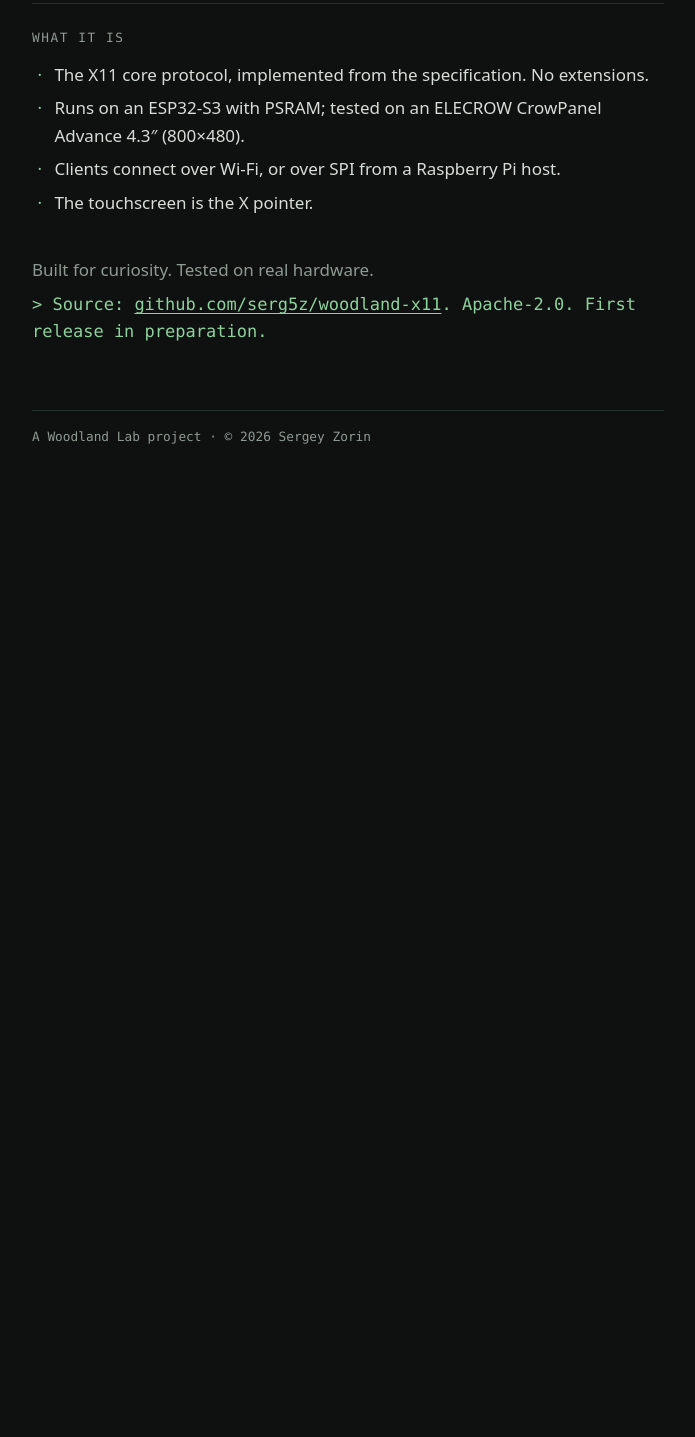
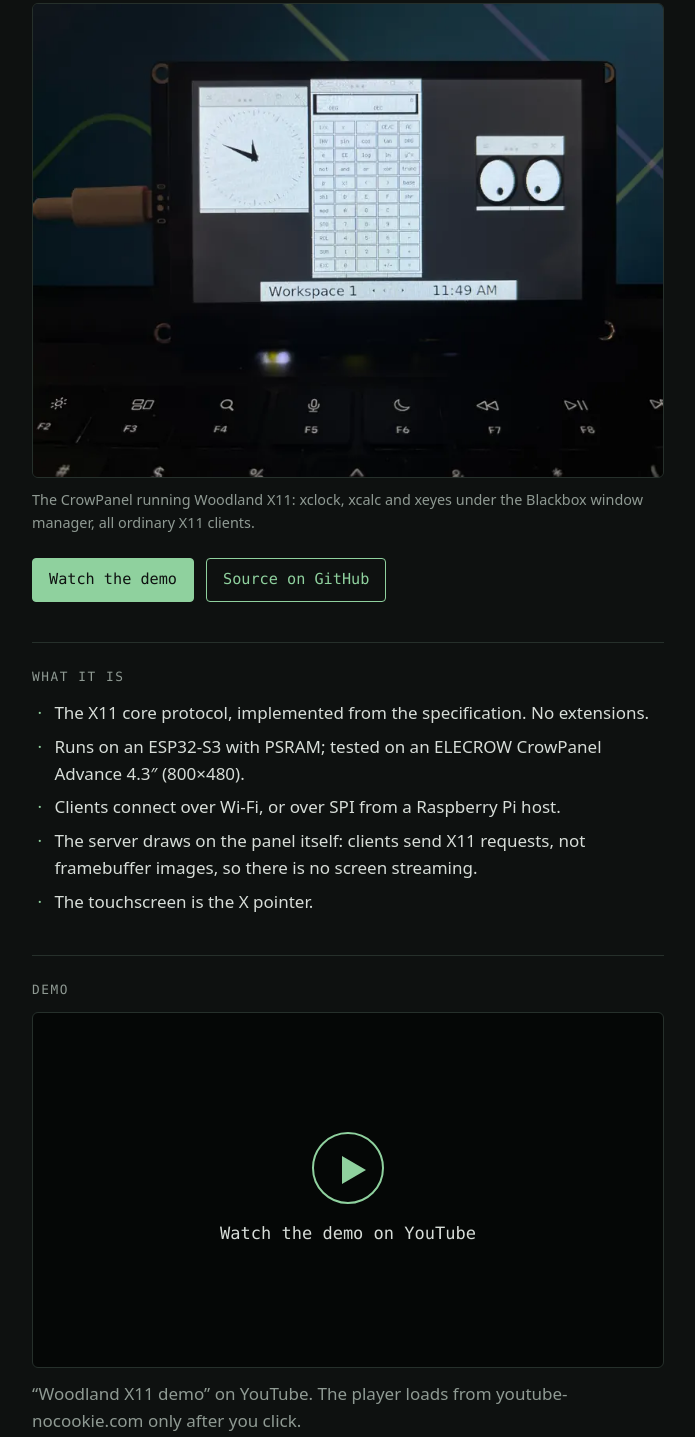
Before and after one commit to serg5z/woodland-x11, a plain HTML site: page site/index.html in a window 1280 px wide. Shown: the part 378-1815 px from the top of the page, without its empty margins (292-987 px from the left). Before the commit the page ends 857 px from the top, so only its background shows below. Drawn offline with Linux system fonts and the light colour scheme.

Commit message:
Site: hardware photo, click-to-play demo video, GitHub link
- The CrowPanel photo (xclock, xcalc and xeyes under Blackbox) as the
  main visual: full frame, only resized (800/1280/1920 px), converted to
  sRGB and compressed (WebP, JPEG fallback); camera metadata removed.
  Width/height set (no layout shift); alt text describes the photo.
- "Watch the demo" and "Source on GitHub" buttons under the photo.
- Demo section: a link to the YouTube video; with JavaScript, a click
  replaces it with the youtube-nocookie.com player (demo.js). Nothing
  from YouTube loads before the click.
- One fact added: the server draws on the panel; clients send X11
  requests, not framebuffer images.
- Open Graph / Twitter card tags with the photo for link previews.
- CSP: script-src 'self' (demo.js) and frame-src
  https://www.youtube-nocookie.com added; everything else unchanged
  (Cloudflare Web Analytics still allowed).

Checked locally (wrangler pages dev, headless Chrome at 1280 px and
375 px): no CSP violations or console errors, no horizontal scroll,
about 23 KB on first load at desktop width, the player plays after
the click.

Co-Authored-By: Claude Opus 5.5 <noreply@anthropic.com>

```diff
--- /dev/null
+++ b/site/demo.js
@@ -0,0 +1,14 @@
+// Click-to-play: the YouTube player (youtube-nocookie.com) loads only when the visitor asks for
+// it. Without JavaScript, or with a modified click, the link opens the video on YouTube.
+document.addEventListener("click", function (e) {
+  var a = e.target.closest && e.target.closest("a.video-link");
+  if (!a || e.button !== 0 || e.metaKey || e.ctrlKey || e.shiftKey || e.altKey) return;
+  e.preventDefault();
+  var f = document.createElement("iframe");
+  f.src = a.getAttribute("data-embed");
+  f.title = "Woodland X11 demo (YouTube)";
+  f.allow = "autoplay; encrypted-media; picture-in-picture; fullscreen";
+  f.referrerPolicy = "strict-origin-when-cross-origin";
+  a.replaceWith(f);
+  f.focus();
+});
--- a/site/index.html
+++ b/site/index.html
@@ -10,6 +10,16 @@
   <link rel="canonical" href="https://woodlandx11.dev/">
   <link rel="icon" href="favicon.svg" type="image/svg+xml">
   <link rel="stylesheet" href="styles.css">
+  <meta property="og:type" content="website">
+  <meta property="og:url" content="https://woodlandx11.dev/">
+  <meta property="og:title" content="Woodland X11 — Real X11. Tiny hardware.">
+  <meta property="og:description" content="An experimental X Window System server running on ESP32-S3, bringing Linux X11 applications to inexpensive touchscreens over SPI or Wi-Fi.">
+  <meta property="og:image" content="https://woodlandx11.dev/img/crowpanel-x11-1280.jpg">
+  <meta property="og:image:width" content="1280">
+  <meta property="og:image:height" content="960">
+  <meta property="og:image:alt" content="An ELECROW CrowPanel 4.3-inch touchscreen showing xclock, xcalc and xeyes under the Blackbox window manager.">
+  <meta name="twitter:card" content="summary_large_image">
+  <script src="demo.js" defer></script>
 </head>
 <body>
   <header class="lab">Woodland Lab</header>
@@ -21,15 +31,47 @@
     <p class="lead">An experimental X Window System server running on ESP32-S3, bringing Linux X11
       applications to inexpensive touchscreens over SPI or Wi-Fi.</p>
 
-    <!-- Later: hardware photos and architecture notes go in sections here. -->
+    <figure class="hero">
+      <picture>
+        <source type="image/webp" sizes="(min-width: 42rem) 42rem, 100vw"
+          srcset="img/crowpanel-x11-800.webp 800w, img/crowpanel-x11-1280.webp 1280w, img/crowpanel-x11-1920.webp 1920w">
+        <img src="img/crowpanel-x11-1280.jpg" sizes="(min-width: 42rem) 42rem, 100vw"
+          srcset="img/crowpanel-x11-800.jpg 800w, img/crowpanel-x11-1280.jpg 1280w, img/crowpanel-x11-1920.jpg 1920w"
+          width="1280" height="960" fetchpriority="high" decoding="async"
+          alt="An ELECROW CrowPanel 4.3-inch touchscreen, USB-C cable attached, resting on a laptop keyboard. Its screen shows xclock, xcalc and xeyes in Blackbox window frames, with the Blackbox toolbar reading Workspace 1 and 11:49 AM.">
+      </picture>
+      <figcaption>The CrowPanel running Woodland X11: xclock, xcalc and xeyes under the Blackbox
+        window manager, all ordinary X11 clients.</figcaption>
+    </figure>
+
+    <p class="actions">
+      <a class="button" href="#demo">Watch the demo</a>
+      <a class="button" href="https://github.com/serg5z/woodland-x11">Source on GitHub</a>
+    </p>
+
     <section aria-labelledby="facts-title">
       <h2 id="facts-title">What it is</h2>
       <ul class="facts">
         <li>The X11 core protocol, implemented from the specification. No extensions.</li>
         <li>Runs on an ESP32-S3 with PSRAM; tested on an ELECROW CrowPanel Advance 4.3″ (800×480).</li>
         <li>Clients connect over Wi-Fi, or over SPI from a Raspberry Pi host.</li>
+        <li>The server draws on the panel itself: clients send X11 requests, not framebuffer
+          images, so there is no screen streaming.</li>
         <li>The touchscreen is the X pointer.</li>
       </ul>
+    </section>
+
+    <section id="demo" aria-labelledby="demo-title">
+      <h2 id="demo-title">Demo</h2>
+      <div class="video">
+        <a class="video-link" href="https://www.youtube.com/watch?v=asiljNp275Y"
+          data-embed="https://www.youtube-nocookie.com/embed/asiljNp275Y?autoplay=1">
+          <span class="play" aria-hidden="true"></span>
+          <span class="video-title">Watch the demo on YouTube</span>
+        </a>
+      </div>
+      <p class="note">“Woodland X11 demo” on YouTube. The player loads from youtube-nocookie.com only
+        after you click.</p>
     </section>
 
     <p class="note">Built for curiosity. Tested on real hardware.</p>
--- a/site/styles.css
+++ b/site/styles.css
@@ -95,3 +95,86 @@ footer {
   margin-top: 4rem;
   padding-top: 1rem;
 }
+
+/* The hardware photo, links to the demo and the source, the click-to-play video. */
+.hero { margin: 0 0 1.5rem; }
+
+.hero img {
+  display: block;
+  width: 100%;
+  height: auto;
+  border: 1px solid var(--rule);
+  border-radius: 6px;
+}
+
+.hero figcaption { color: var(--dim); font-size: 0.9rem; margin-top: 0.6rem; }
+
+.actions { display: flex; flex-wrap: wrap; gap: 0.75rem; margin: 0 0 2.5rem; }
+
+.button {
+  font-family: var(--mono);
+  font-size: 0.95rem;
+  text-decoration: none;
+  color: var(--bg);
+  background: var(--accent);
+  border: 1px solid var(--accent);
+  border-radius: 4px;
+  padding: 0.55rem 1rem;
+}
+
+.button + .button { color: var(--accent); background: transparent; }
+
+.button:hover { color: var(--bg); background: var(--fg); border-color: var(--fg); }
+
+.video {
+  position: relative;
+  aspect-ratio: 16 / 9;
+  margin: 0 0 0.75rem;
+  border: 1px solid var(--rule);
+  border-radius: 6px;
+  overflow: hidden;
+  background: #050706;
+}
+
+.video iframe, .video-link {
+  position: absolute;
+  inset: 0;
+  width: 100%;
+  height: 100%;
+  border: 0;
+}
+
+.video-link {
+  display: flex;
+  flex-direction: column;
+  align-items: center;
+  justify-content: center;
+  gap: 1rem;
+  text-decoration: none;
+  font-family: var(--mono);
+  color: var(--fg);
+}
+
+.play {
+  width: 4.5rem;
+  height: 4.5rem;
+  border-radius: 50%;
+  border: 2px solid var(--accent);
+  position: relative;
+}
+
+.play::after {
+  content: "";
+  position: absolute;
+  left: 1.75rem;
+  top: 1.35rem;
+  border-style: solid;
+  border-width: 0.9rem 0 0.9rem 1.5rem;
+  border-color: transparent transparent transparent var(--accent);
+}
+
+.video-link:hover .play { background: var(--rule); }
+
+.video-link:focus-visible { outline: 2px solid var(--accent); outline-offset: -4px; }
+
+#demo .note { margin-bottom: 2.5rem; }
```
Also changed, not shown: site/img/crowpanel-x11-1280.jpg (added), site/img/crowpanel-x11-1280.webp (added), site/img/crowpanel-x11-1920.jpg (added), site/img/crowpanel-x11-1920.webp (added), site/img/crowpanel-x11-800.jpg (added), site/img/crowpanel-x11-800.webp (added), 1 other file.
